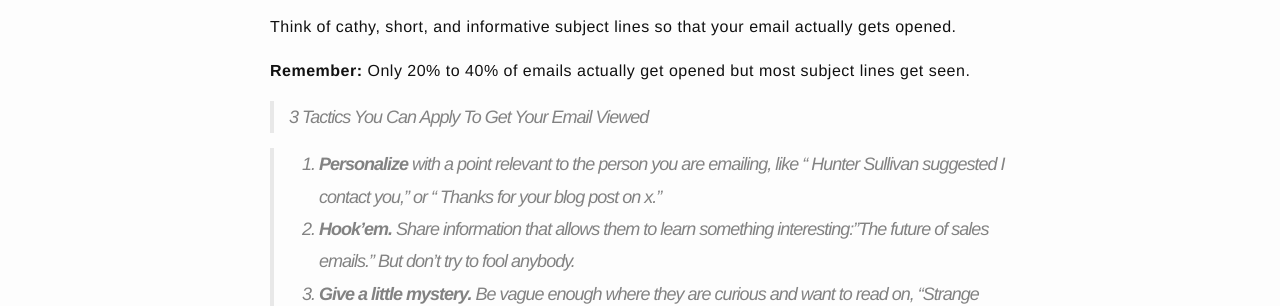
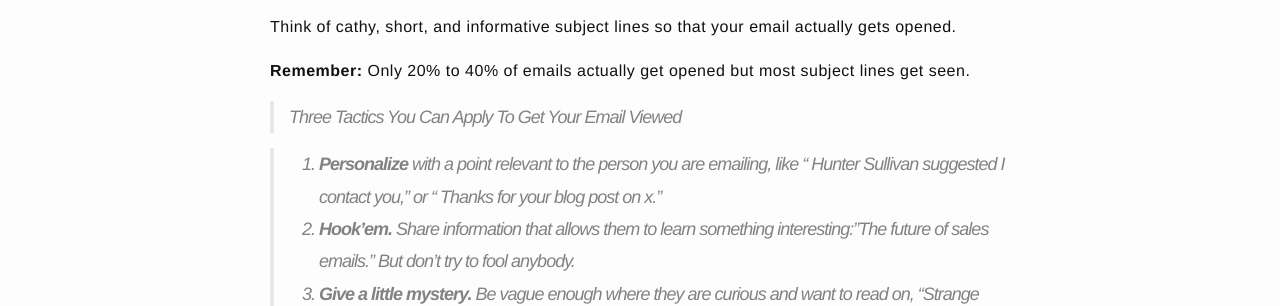
Before and after one commit to jazzi/jazzi.github.io, a Jekyll site: the page built from _posts/2015-03-21-how-to-write-kickass-sales-emails.md, in a window 1280 px wide and 900 px high. Shown: the part 370-676 px from the top of the window. Built offline with Jekyll 4.4.1, drawn with Linux system fonts in a browser that asks for light colours.

Commit message:
edit post

```diff
--- a/_posts/2015-03-21-how-to-write-kickass-sales-emails.md
+++ b/_posts/2015-03-21-how-to-write-kickass-sales-emails.md
@@ -12,7 +12,7 @@ Think of cathy, short, and informative subject lines so that your email actually
 
 **Remember:** Only 20% to 40% of emails actually get opened but most subject lines get seen.
 
-> 3 Tactics You Can Apply To Get Your Email Viewed
+> Three Tactics You Can Apply To Get Your Email Viewed
 
 > 1. **Personalize** with a point relevant to the person you are emailing, like " Hunter Sullivan suggested I contact you," or " Thanks for your blog post on x."
 > 2. **Hook'em.** Share information that allows them to learn something interesting:"The future of sales emails." But *don't try to fool anybody*.
```
